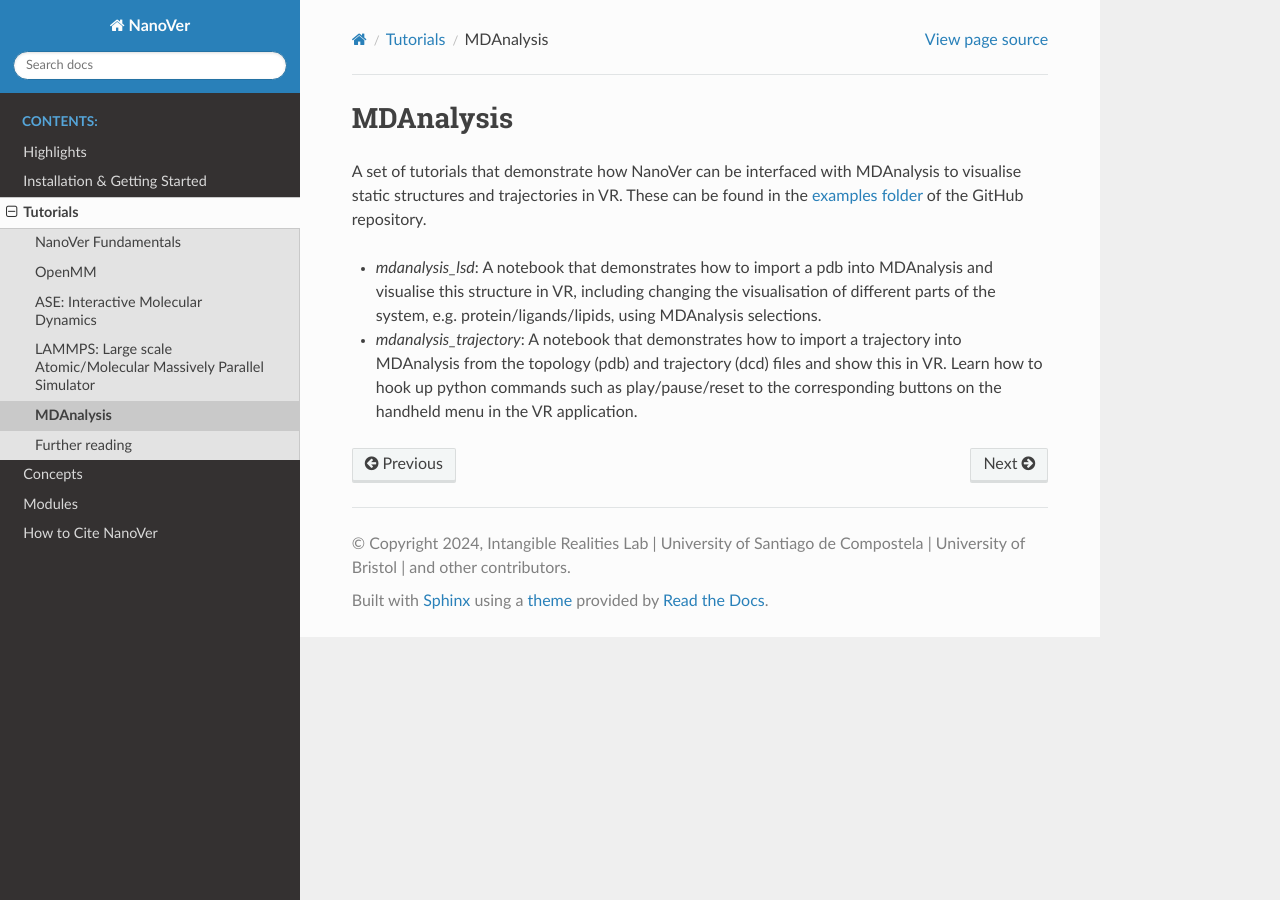
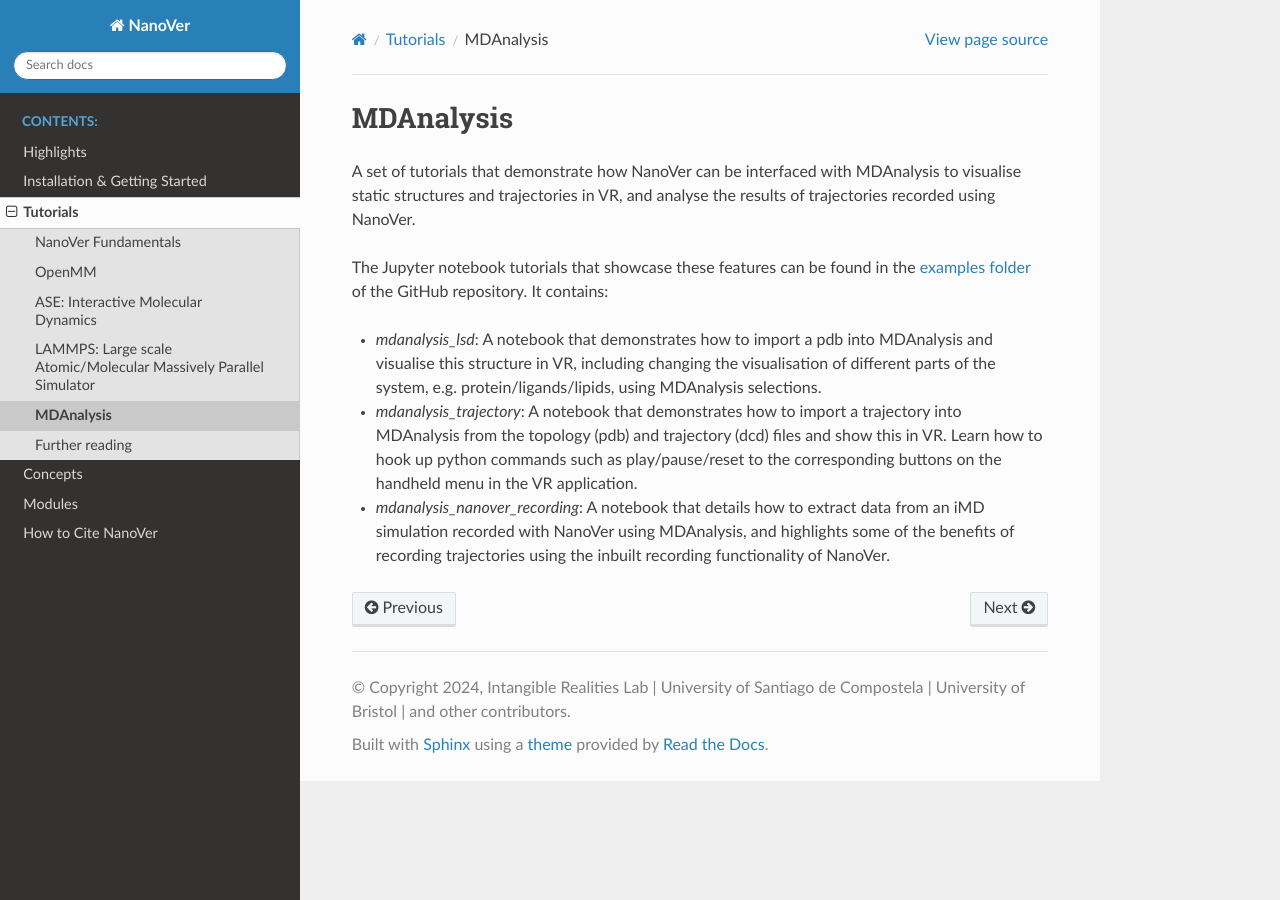
Before and after one commit to IRL2/nanover-docs, a Sphinx documentation site: the page built from source/tutorials/mdanalysis.rst, in a window 1280 px wide. Built offline with Sphinx 7.4.7 and the Read the Docs theme 2.0.0, drawn with Linux system fonts in a browser that asks for light colours; pages that are not in the unit, such as notebooks, are missing from menus; the version number could not be read and is left out.

Commit message:
Added description of mdanalysis_nanover_recording notebook and altered wording of tutorials description

```diff
--- a/source/tutorials/mdanalysis.rst
+++ b/source/tutorials/mdanalysis.rst
@@ -3,9 +3,11 @@ MDAnalysis
 ==========
 
 A set of tutorials that demonstrate how NanoVer can be interfaced with MDAnalysis to visualise static structures and
-trajectories in VR.
-These can be found in the
+trajectories in VR, and analyse the results of trajectories recorded using NanoVer.
+
+The Jupyter notebook tutorials that showcase these features can be found in the
 `examples folder <https://github.com/IRL2/nanover-protocol/tree/main/examples/mdanalysis>`_ of the GitHub repository.
+It contains:
 
 * `mdanalysis_lsd`: A notebook that demonstrates how to import a pdb into MDAnalysis and visualise this structure in VR,
   including changing the visualisation of different parts of the system, e.g. protein/ligands/lipids, using MDAnalysis
@@ -13,3 +15,6 @@ These can be found in the
 * `mdanalysis_trajectory`: A notebook that demonstrates how to import a trajectory into MDAnalysis from the topology
   (pdb) and trajectory (dcd) files and show this in VR. Learn how to hook up python commands such as play/pause/reset to
   the corresponding buttons on the handheld menu in the VR application.
+* `mdanalysis_nanover_recording`: A notebook that details how to extract data from an iMD simulation recorded with
+  NanoVer using MDAnalysis, and highlights some of the benefits of recording trajectories using the inbuilt recording
+  functionality of NanoVer.
```
